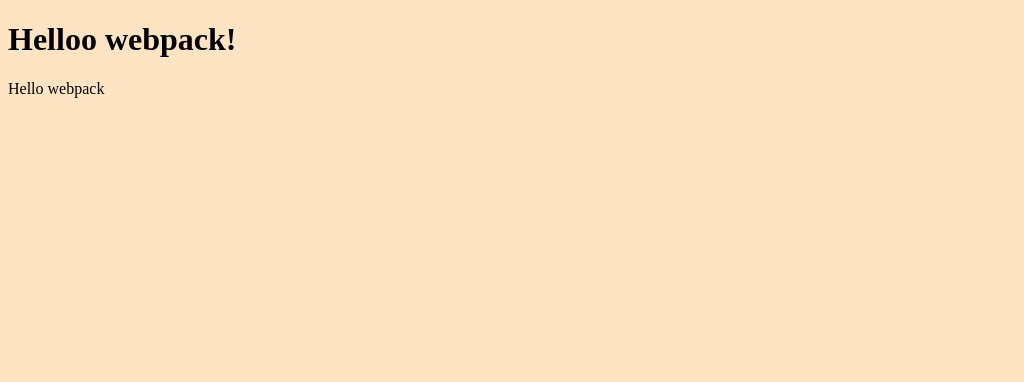
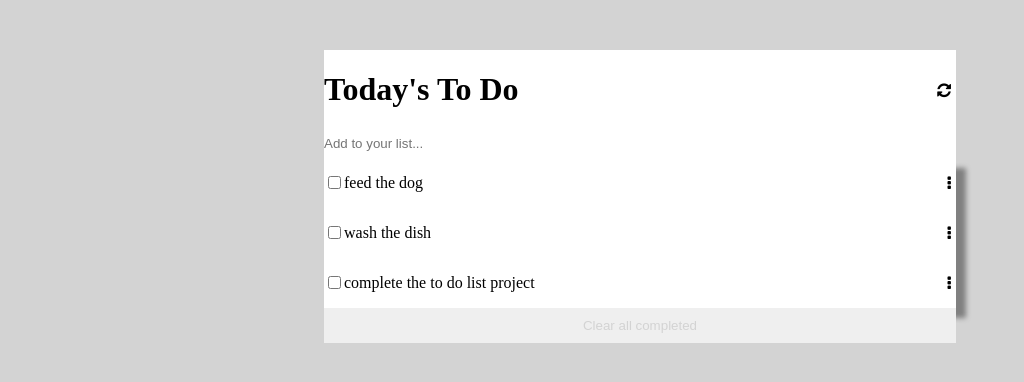
Before and after one commit to themonster2015/todo-list, a website built with webpack: page src/index.html in a window 1280 px wide. Shown: the whole page, without its empty margins (0-1024 px from the left). Built offline with nearby package versions, Linux system fonts and the light colour scheme.

Commit message:
created basic todo list interface

```diff
--- a/src/index.html
+++ b/src/index.html
@@ -3,9 +3,21 @@
   <head>
     <meta charset="UTF-8" />
     <meta name="viewport" content="width=device-width, initial-scale=1.0" />
-    <title>Wbpack Exercise</title>
+    <link
+      rel="stylesheet"
+      href="https://cdnjs.cloudflare.com/ajax/libs/font-awesome/4.7.0/css/font-awesome.min.css"
+    />
+    <title>Todo List</title>
   </head>
   <body>
-    <h1>Helloo webpack!</h1>
+    <div class="wrapper">
+      <div class="header">
+        <h1>Today's To Do</h1>
+        <i class="fa fa-refresh"></i>
+      </div>
+      <input class="addInput" type="text" placeholder="Add to your list..." />
+      <ul></ul>
+      <button class="clearCompleted">Clear all completed</button>
+    </div>
   </body>
 </html>
--- a/src/index.js
+++ b/src/index.js
@@ -1,13 +1,57 @@
-import _ from "lodash"
 import './style.css'
+let todos = [{
+  description: "wash the dish",
+  completed: false,
+  index: 1
+},
+{
+  description: "complete the to do list project",
+  completed: false,
+  index: 2
+},
+{
+  description: "feed the dog",
+  completed: false,
+  index: 0
+},
+]
+const arrSort = (arr) => {
+  return arr.sort((a,b) => a.index - b.index)
+}
 
-function component() {
-    const element = document.createElement('div');
+//function component() {
+    const list = document.querySelector('ul')
+    let sortedTodos = arrSort(todos)
+    if(sortedTodos.length > 0){
 
-      // Lodash, now imported by this script
-    element.innerHTML = _.join(['Hello', 'webpack'], ' ');
+      sortedTodos.forEach(el => {
+        const todo = document.createElement('div')
+        todo.setAttribute('class', "todoItem")
+        const titleCheckbox = document.createElement('div')
+        if(el.completed){
+          todo.classList.add("completed")
+        } else {
+          todo.classList.add("uncomplete")
+          const checkbox = document.createElement('input')
+          checkbox.type = "checkbox"
+          titleCheckbox.appendChild(checkbox)
 
-    return element;
-  }
+        }
+        const title = document.createElement('p')
+        title.classList.add("title")
+        title.innerText = el.description
+        const icon = document.createElement('i')
+        icon.classList.add("fa", "fa-ellipsis-v")
+        titleCheckbox.appendChild(title)
+        todo.appendChild(titleCheckbox)
+        todo.appendChild(icon)
+        list.appendChild(todo)
+      })
+    }
 
-  document.body.appendChild(component());
+
+
+  //  return list;
+  //}
+
+ // document.body.appendChild(component());
--- a/src/style.css
+++ b/src/style.css
@@ -1,3 +1,47 @@
 body {
-  background-color: bisque;
+  background-color: lightgray;
 }
+.completed {
+  background-color: grey;
+}
+.todoItem {
+  display: flex;
+  align-items: center;
+  justify-content: space-between;
+  padding-right: 5px;
+}
+.todoItem > div {
+  display: flex;
+  justify-content: start;
+  align-items: center;
+}
+.wrapper {
+  width: 50%;
+  margin: 0 auto;
+  background-color: white;
+  margin-top: 50px;
+}
+ul {
+  max-width: 100%;
+  margin: 0;
+  padding: 0;
+  box-shadow: 10px 10px 5px grey;
+}
+.addInput {
+  width: 100%;
+  line-height: 28px;
+  padding: 0;
+  border: 0;
+}
+.header {
+  display: flex;
+  align-items: center;
+  justify-content: space-between;
+  padding-right: 5px;
+}
+.clearCompleted {
+  width: 100%;
+  height: 35px;
+  border: 0;
+  color: lightgray;
+}
```
